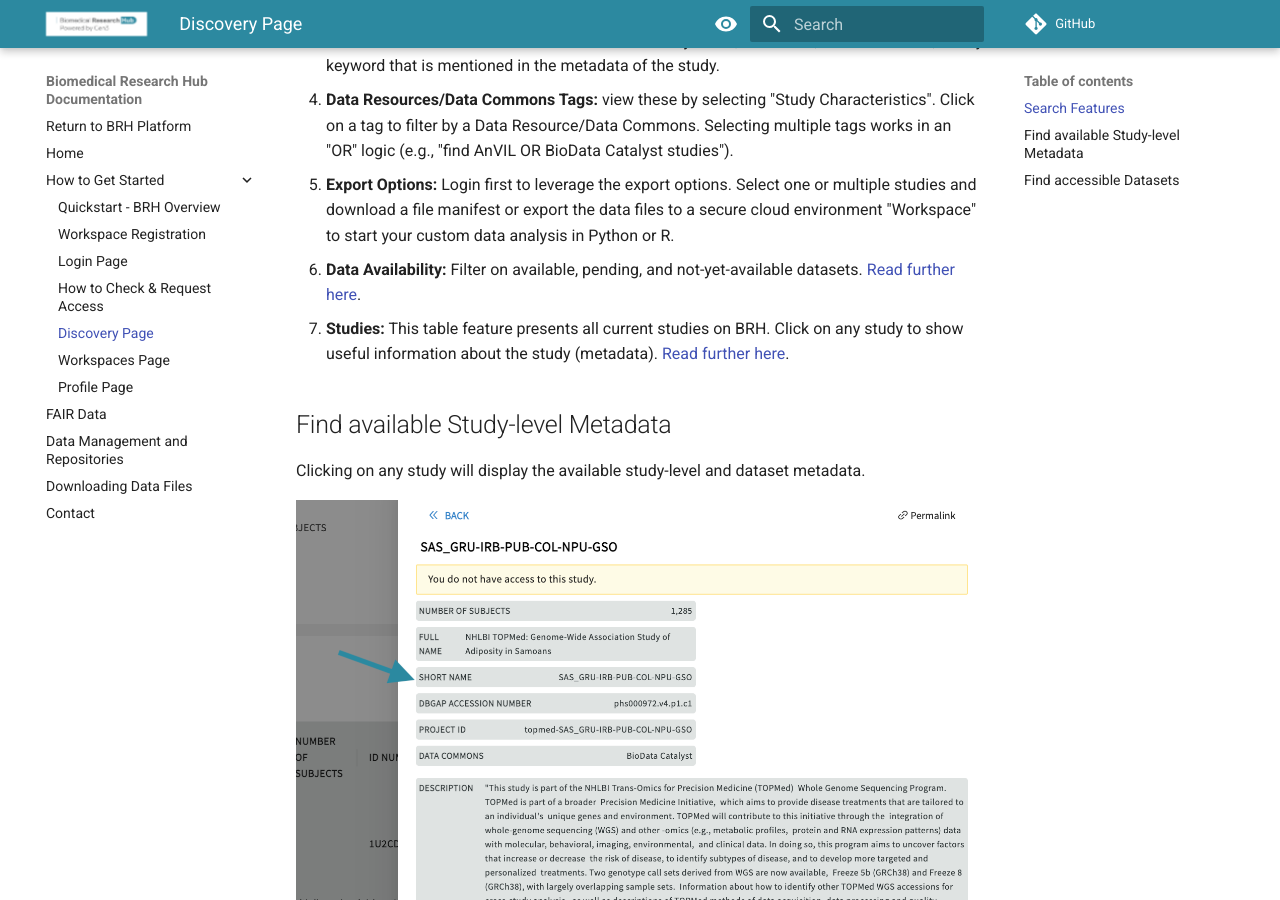
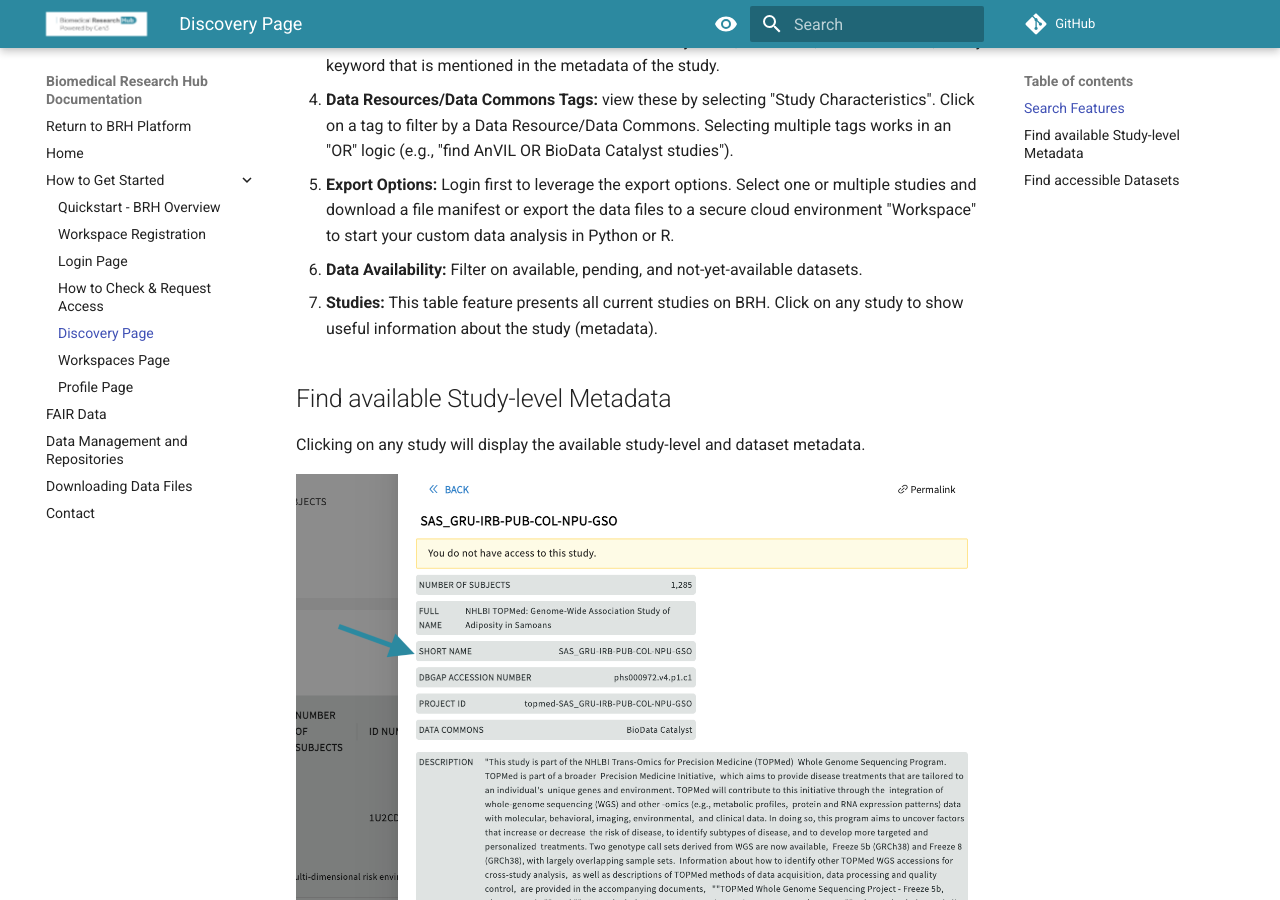
Before and after one commit to uc-cdis/BRH-documentation, an MkDocs documentation site: the page built from docs/08-discovery_page.md, in a window 1280 px wide and 900 px high, scrolled down 1627 px. Built offline with MkDocs 1.6.1 and Material for MkDocs 9.7.7, drawn with Linux system fonts in a browser that asks for light colours; comment, search, counter and statistics services are not loaded.

Commit message:
fixes bad links

```diff
--- a/docs/08-discovery_page.md
+++ b/docs/08-discovery_page.md
@@ -17,8 +17,8 @@ On the Discovery page, several features help you navigate and refine your search
 3. **Free Text Search:** Use keywords or tags in the free-text-based search bar to find studies. The free-text search bar can be used to search for study name, ID number, Data Commons, or any keyword that is mentioned in the metadata of the study.
 4. **Data Resources/Data Commons Tags:** view these by selecting "Study Characteristics". Click on a tag to filter by a Data Resource/Data Commons. Selecting multiple tags works in an "OR" logic (e.g., "find AnVIL OR BioData Catalyst studies").
 5. **Export Options:** Login first to leverage the export options. Select one or multiple studies and download a file manifest or export the data files to a secure cloud environment "Workspace" to start your custom data analysis in Python or R.
-6. **Data Availability:** Filter on available, pending, and not-yet-available datasets. [Read further here][Data Availability Options].
-7. **Studies:** This table feature presents all current studies on BRH. Click on any study to show useful information about the study (metadata). [Read further here][Find Study Metadata].
+6. **Data Availability:** Filter on available, pending, and not-yet-available datasets.
+7. **Studies:** This table feature presents all current studies on BRH. Click on any study to show useful information about the study (metadata).
 
 ## Find available Study-level Metadata
 Clicking on any study will display the available study-level and dataset metadata.
```
Also changed, not shown: other parts of docs/08-discovery_page.md (+0 -2 lines), docs/06-loginoverview.md (+2 -1 lines).
